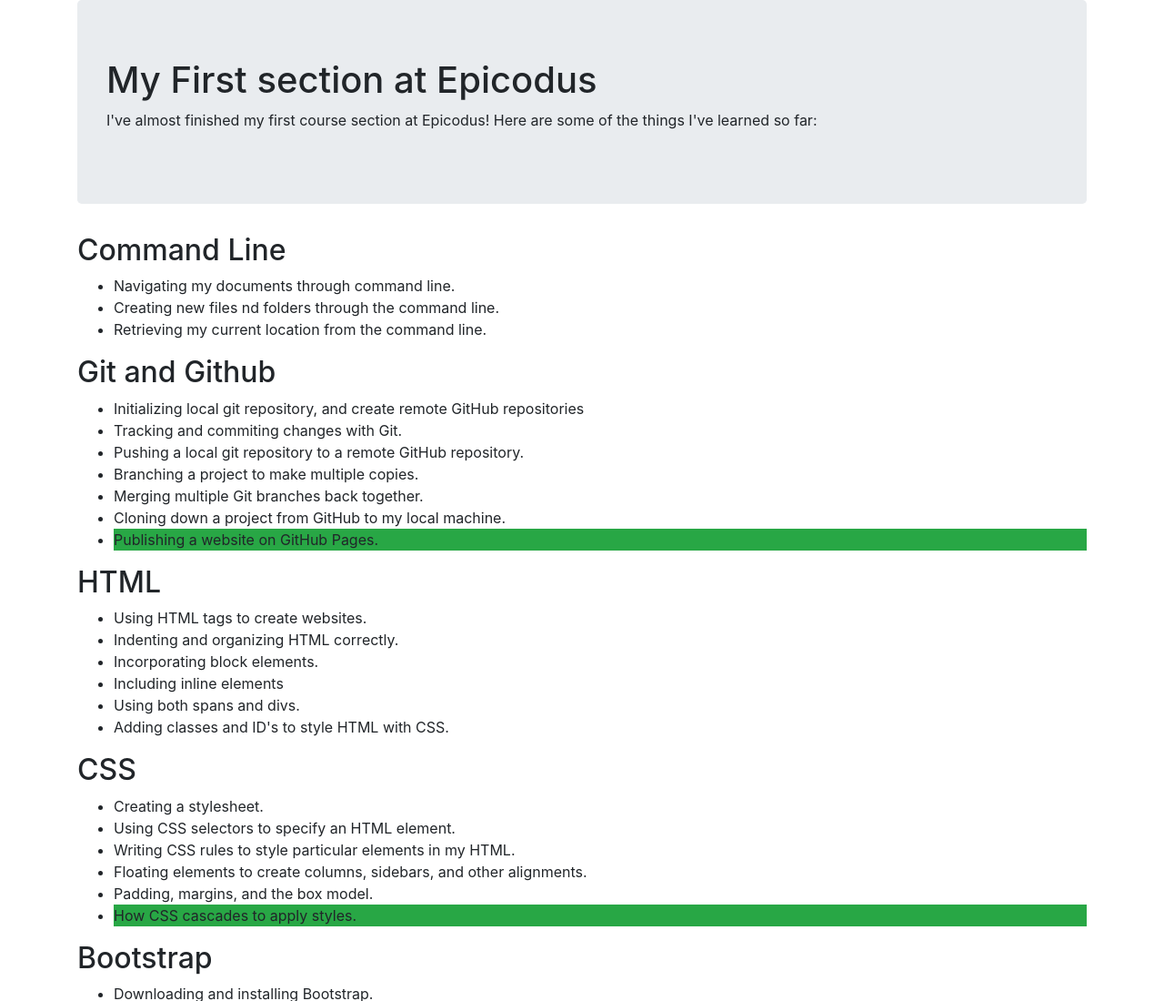
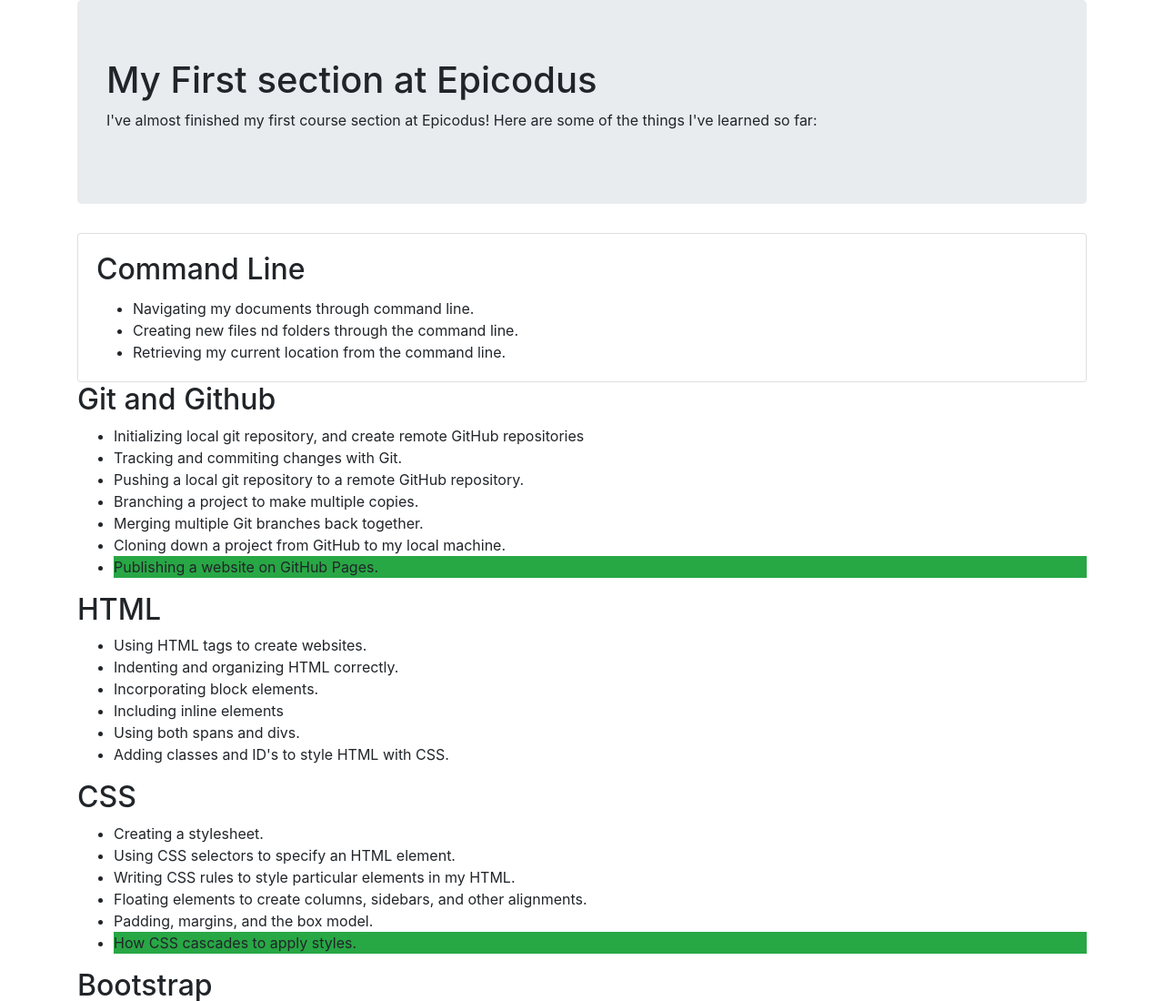
Before and after one commit to selinda-c/section-review, a plain HTML site: page index.html in a window 1280 px wide. Shown: the top 1100 px of the page at 91% size. Drawn offline with Linux system fonts and the light colour scheme.

Commit message:
ADD card class to Command Line section

```diff
--- a/index.html
+++ b/index.html
@@ -10,12 +10,16 @@
       <h1>My First section at Epicodus</h1>
       <p>I've almost finished my first course section at Epicodus! Here are some of the things I've learned so far:</p>
     </div>
-    <h2>Command Line</h2>
-    <ul>
-     <li>Navigating my documents through command line.</li>
-      <li>Creating new files nd folders through the command line.</li>
-      <li>Retrieving my current location from the command line.</li>
-    </ul>
+    <div class="card">
+      <div class="card-body">
+        <h2 class="card-title">Command Line</h2>
+        <ul class="card-text">
+        <li>Navigating my documents through command line.</li>
+          <li>Creating new files nd folders through the command line.</li>
+          <li>Retrieving my current location from the command line.</li>
+        </ul>
+      </div>
+    </div>
     <h2>Git and Github</h2>
     <ul>
       <li>Initializing local git repository, and create remote GitHub repositories</li>
```
